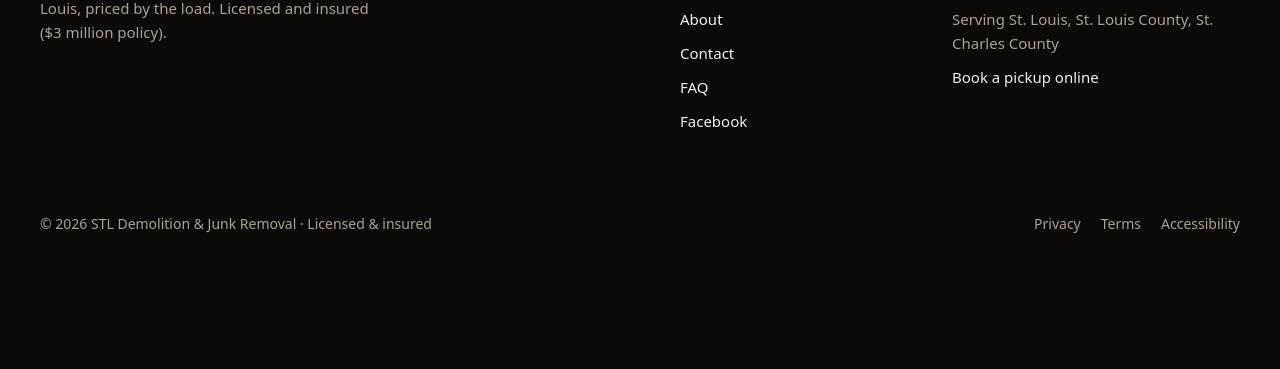
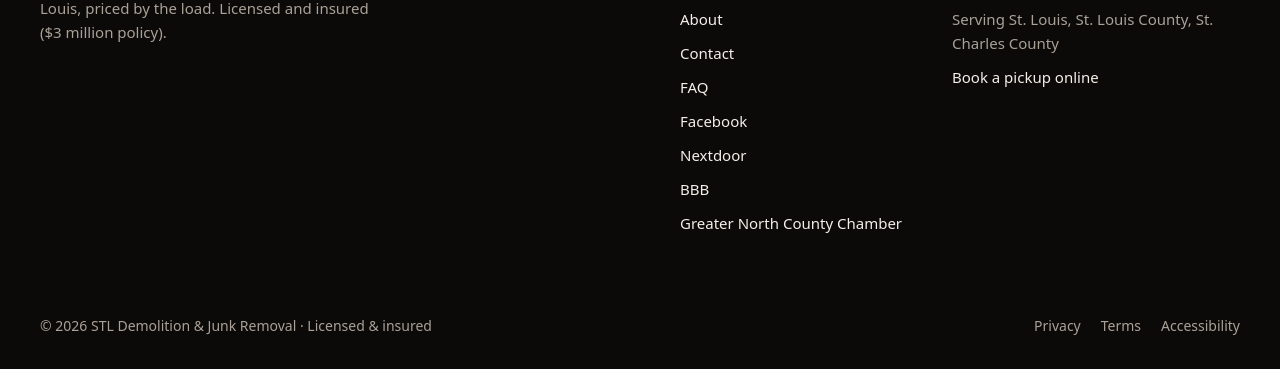
Before and after one commit to award-dev/website-stldjr, an Astro site: page /accessibility in a window 1280 px wide. Shown: the part 969-1338 px from the top of the page. Before the commit the page ends 1236 px from the top, so only its background shows below. Built offline with nearby package versions, Linux system fonts and the light colour scheme; Astro itself is replaced by a stand-in of ours; a web font is replaced by a local one.

Commit message:
Point JSON-LD sameAs at canonical profiles and 301 old WordPress URLs. (#16)
Replace the Google and Facebook short links with the Maps CID and the Facebook profile, and add the verified Nextdoor, BBB, chamber, and Buyers Club URLs. Send former WordPress category, tag, post, and city URLs that 404 to the closest current page, and send http and www hosts to https://stlouishjr.com.

Co-authored-by: Cursor Agent <cursoragent@cursor.com>
Co-authored-by: award-dev <award-dev@users.noreply.github.com>

```diff
--- a/config/business.json
+++ b/config/business.json
@@ -56,11 +56,13 @@
     "recycling": "Loads go to a landfill facility that sorts and separates materials."
   },
   "links": {
-    "googleBusinessProfile": "https://share.google/kYSdkaNU5Bg7BZtDX",
+    "googleBusinessProfile": "https://maps.google.com/?cid=7597453622112747328",
     "googleReviewUrl": "https://search.google.com/local/writereview?placeid=ChIJQekxRDzK8UIRQP-I99CTb2k",
-    "facebook": "https://www.facebook.com/share/1DkQDMFkQF/",
+    "facebook": "https://www.facebook.com/profile.php?id=100093542446180",
     "instagram": null,
-    "nextdoor": null,
+    "nextdoor": "https://nextdoor.com/pages/stl-hauling-and-junk-removal-florissant-mo/",
+    "bbb": "https://www.bbb.org/us/mo/florissant/profile/junk-removal/stl-hauling-and-junk-removal-llc-0734-1000046166",
+    "greaterNorthCountyChamber": "https://public.greaternorthcountychamber.com/list/member/stl-hauling-and-junk-removal-3899.htm",
     "locateFaith": "https://locatefaith.com/business/stl-demolition-and-junk-removal",
     "buyersClubInterview": "https://www.youtube.com/watch?v=NwVk6lFT58M",
     "buyersClubChannel": "https://www.youtube.com/@buyersclub8471"
--- a/src/components/Footer.astro
+++ b/src/components/Footer.astro
@@ -49,7 +49,7 @@ const arrow = '<svg class="arrow" viewBox="0 0 24 24" aria-hidden="true" fill="n
       <ul>
         {nav.map((n) => <li><a class="link-u" href={n.href}>{n.label}</a></li>)}
         <li><a class="link-u" href="/faq/">FAQ</a></li>
-        {site.facebook && <li><a class="link-u" href={site.facebook} rel="noopener" target="_blank">Facebook<span class="sr-only"> (opens in a new tab)</span></a></li>}
+        {site.profiles.map((p) => <li><a class="link-u" href={p.href} rel="noopener" target="_blank">{p.label}<span class="sr-only"> (opens in a new tab)</span></a></li>)}
       </ul>
     </div>
     <div>
--- a/src/data/site.ts
+++ b/src/data/site.ts
@@ -27,8 +27,23 @@ export const site = {
     { name: 'St. Louis County', type: 'AdministrativeArea', wiki: 'https://en.wikipedia.org/wiki/St._Louis_County,_Missouri' },
     { name: 'St. Charles County', type: 'AdministrativeArea', wiki: 'https://en.wikipedia.org/wiki/St._Charles_County,_Missouri' },
   ] as { name: string; type: 'City' | 'AdministrativeArea'; wiki?: string }[],
-  sameAs: [links.googleBusinessProfile, links.instagram, links.nextdoor].filter(Boolean) as string[],
+  sameAs: [
+    links.googleBusinessProfile,
+    links.facebook,
+    links.instagram,
+    links.nextdoor,
+    links.bbb,
+    links.greaterNorthCountyChamber,
+    links.buyersClubInterview,
+  ].filter((url): url is string => typeof url === 'string' && url.length > 0),
   facebook: links.facebook ?? '',
+  /** Profile links that also appear in JSON-LD sameAs. YouTube stays on the About page. */
+  profiles: [
+    { label: 'Facebook', href: links.facebook },
+    { label: 'Nextdoor', href: links.nextdoor },
+    { label: 'BBB', href: links.bbb },
+    { label: 'Greater North County Chamber', href: links.greaterNorthCountyChamber },
+  ].filter((p): p is { label: string; href: string } => typeof p.href === 'string' && p.href.length > 0),
   /** Confirmed by the owner (config/business.json trust). */
   credentials: t.licensed && t.insured ? 'Licensed & insured' : t.insured ? 'Insured' : '',
   rating: '',
--- a/src/layouts/Base.astro
+++ b/src/layouts/Base.astro
@@ -95,7 +95,7 @@ const business = {
     ...site.serviceArea.map((a) => ({ '@type': a.type, name: `${a.name}, ${site.region}`, ...(a.wiki ? { sameAs: a.wiki } : {}) })),
     ...locations.map((l) => ({ '@type': l.kind === 'city' ? 'City' : 'Place', name: `${l.name}, ${l.region}`, ...(l.tier === 'page' ? { url: `${site.url}${cityHref(l)}` } : {}) })),
   ],
-  sameAs: [...new Set([...site.sameAs, site.facebook].filter(Boolean))],
+  sameAs: site.sameAs,
   knowsAbout: [...services.map((s) => s.title), ...subservices.map((s) => s.name)],
   hasOfferCatalog: {
     '@type': 'OfferCatalog',
```
Also changed, not shown: netlify.toml.
